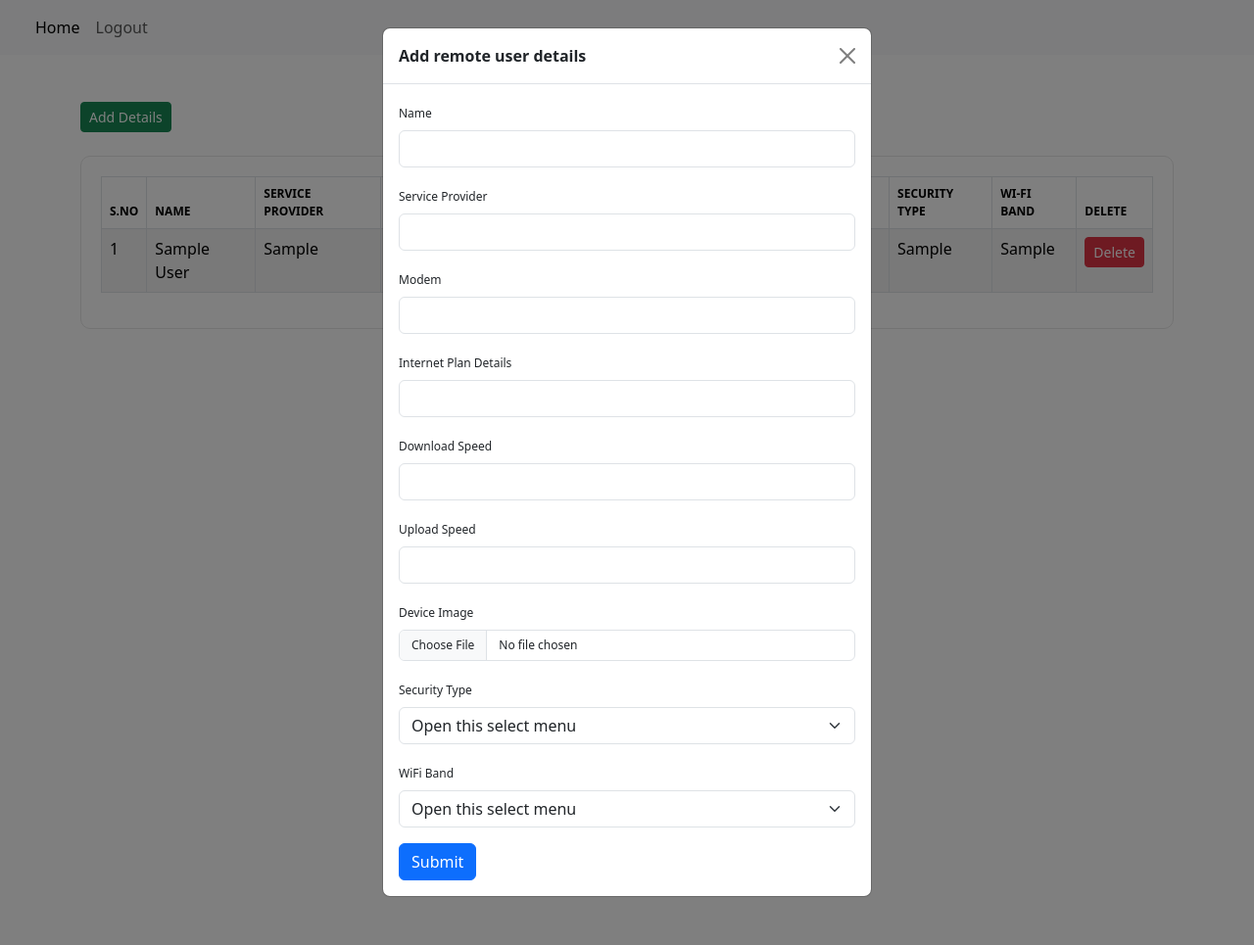
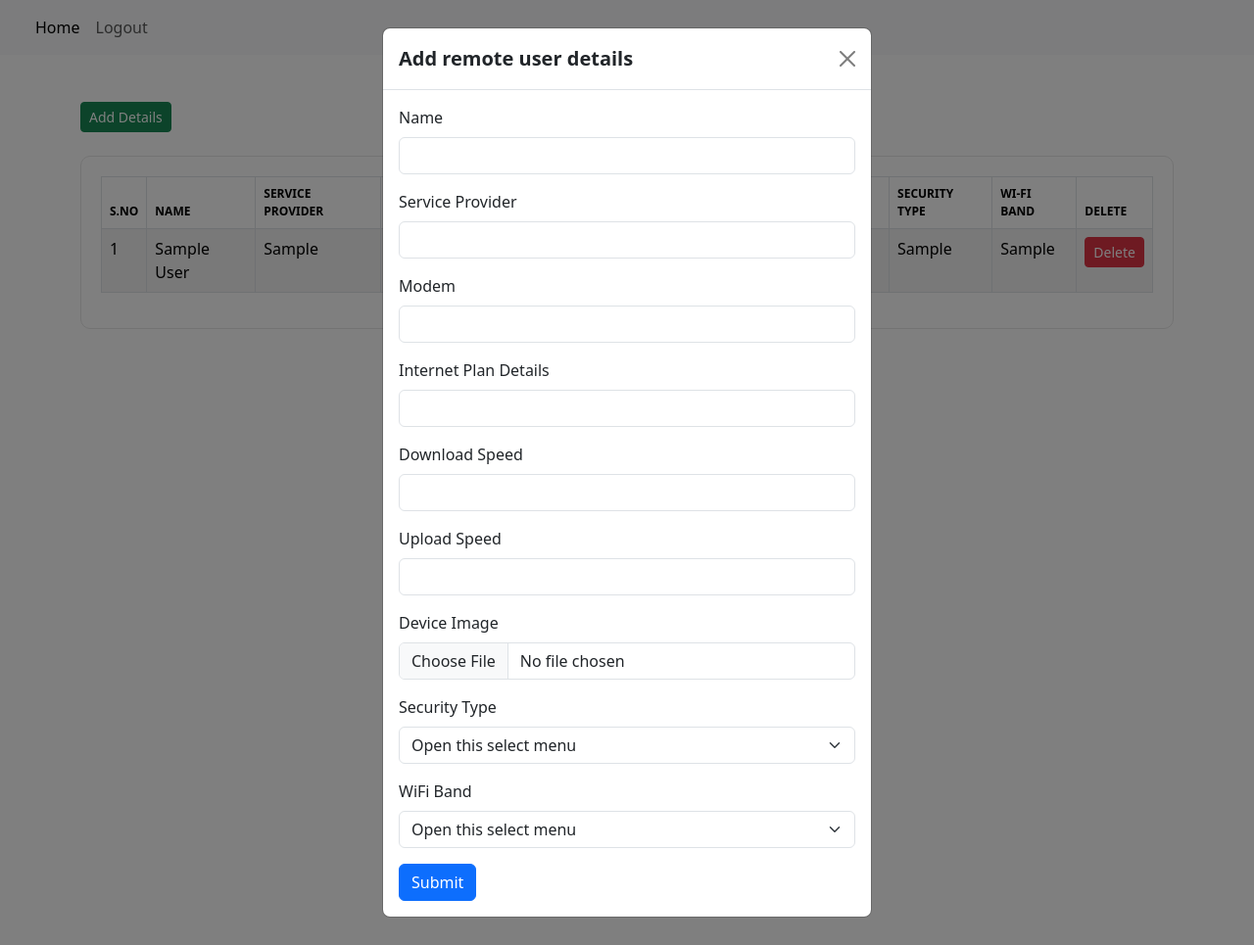
Before and after one commit to sidmrlazy/isocorp, a PHP site: page /remote-users/remote-user-details.php in a window 1280 px wide, after a click on "Add Details". Shown: the whole page at 98% size. Run offline with PHP 8.4, Linux system fonts and the light colour scheme; tables that the repository leaves empty or names only in its code hold one stand-in row (values such as "Sample post"); grey boxes marked "Sample" are stand-in pictures.

Commit message:
modified:   remote-users/remote-user-details.php

```diff
--- a/remote-users/remote-user-details.php
+++ b/remote-users/remote-user-details.php
@@ -6,7 +6,7 @@ include 'includes/connection.php';
 ?>
 <div class="container">
     <div class="mt-5">
-        <button data-bs-toggle="modal" data-bs-target="#exampleModal" type="submit" name="add-details" class="btn btn-sm btn-success">Add Details</button>
+        <button data-bs-toggle="modal" data-bs-target="#exampleModal" type="button" class="btn btn-sm btn-success">Add Details</button>
     </div>
 
     <!-- ======== ADD DETAIL MODAL ======== -->
@@ -14,36 +14,39 @@ include 'includes/connection.php';
         <div class="modal-dialog">
             <div class="modal-content">
                 <div class="modal-header">
-                    <h1 class="modal-title fs-5" id="exampleModalLabel" style="font-size: 16px !important; font-weight: 600 !important">Add remote user details</h1>
+                    <h1 class="modal-title fs-5" id="exampleModalLabel" style="font-size: 16px; font-weight: 600;">Add remote user details</h1>
                     <button type="button" class="btn-close" data-bs-dismiss="modal" aria-label="Close"></button>
                 </div>
                 <div class="modal-body">
                     <?php
                     if (isset($_POST['delete'])) {
+                        $fetched_ru_id = $_POST['fetched_ru_id'];
+                        $delete_query = "DELETE FROM `remote_user` WHERE ru_id = '$fetched_ru_id'";
+                        mysqli_query($connection, $delete_query);
                     }
-                    if ($_SERVER['REQUEST_METHOD'] == 'POST') {
+
+                    if ($_SERVER['REQUEST_METHOD'] == 'POST' && isset($_POST['ru_name'])) {
                         $ru_name = $_POST['ru_name'];
                         $ru_serv_prov = $_POST['ru_serv_prov'];
                         $ru_modem = $_POST['ru_modem'];
-                        $ru_ipd = $_POST['ru_ipd']; // Text input for internet plan
+                        $ru_ipd = $_POST['ru_ipd'];
                         $ru_dsp = $_POST['ru_dsp'];
                         $ru_usp = $_POST['ru_usp'];
                         $ru_sec_type = $_POST['ru_sec_type'];
                         $ru_band = $_POST['ru_band'];
 
-                        // ======== IMAGE UPLOAD ========
                         $target_dir = "assets/uploaded-image/";
                         $ru_image_name = basename($_FILES["ru_image"]["name"]);
-                        $target_file = $target_dir . time() . "_" . $ru_image_name;
+                        $unique_name = time() . "_" . $ru_image_name;
+                        $target_file = $target_dir . $unique_name;
 
                         if (move_uploaded_file($_FILES["ru_image"]["tmp_name"], $target_file)) {
-                            $ru_image_path = $target_file;
+                            $ru_image_path = $unique_name;
                         } else {
-                            echo "<script>console.log('Error uploading image.');</script>";
                             $ru_image_path = "";
+                            echo "<script>console.log('Image upload failed.');</script>";
                         }
 
-                        // ======== INSERT QUERY ========
                         $sql = "INSERT INTO remote_user (
                             ru_name, ru_serv_prov, ru_modem, ru_ipd,
                             ru_dsp, ru_usp, ru_image, ru_sec_type, ru_band
@@ -53,44 +56,44 @@ include 'includes/connection.php';
                         )";
 
                         if (mysqli_query($connection, $sql)) {
-                            echo "<div class='alert alert-success mb-3' role='alert'>User details added</div>";
+                            echo "<div class='alert alert-success mb-3' role='alert'>User details added successfully.</div>";
                         } else {
-                            echo "<script>console.log('Error: " . mysqli_error($connection) . "');</script>";
+                            echo "<div class='alert alert-danger mb-3'>Error: " . mysqli_error($connection) . "</div>";
                         }
                     }
                     ?>
 
                     <form action="" method="POST" enctype="multipart/form-data">
                         <div class="mb-3">
-                            <label for="ru_name" class="form-label" style="font-size: 12px;">Name</label>
+                            <label for="ru_name" class="form-label">Name</label>
                             <input name="ru_name" type="text" class="form-control" required>
                         </div>
                         <div class="mb-3">
-                            <label for="ru_serv_prov" class="form-label" style="font-size: 12px;">Service Provider</label>
+                            <label for="ru_serv_prov" class="form-label">Service Provider</label>
                             <input name="ru_serv_prov" type="text" class="form-control">
                         </div>
                         <div class="mb-3">
-                            <label for="ru_modem" class="form-label" style="font-size: 12px;">Modem</label>
+                            <label for="ru_modem" class="form-label">Modem</label>
                             <input name="ru_modem" type="text" class="form-control">
                         </div>
                         <div class="mb-3">
-                            <label for="ru_ipd" class="form-label" style="font-size: 12px;">Internet Plan Details</label>
+                            <label for="ru_ipd" class="form-label">Internet Plan Details</label>
                             <input name="ru_ipd" type="text" class="form-control">
                         </div>
                         <div class="mb-3">
-                            <label for="ru_dsp" class="form-label" style="font-size: 12px;">Download Speed</label>
+                            <label for="ru_dsp" class="form-label">Download Speed</label>
                             <input name="ru_dsp" type="text" class="form-control">
                         </div>
                         <div class="mb-3">
-                            <label for="ru_usp" class="form-label" style="font-size: 12px;">Upload Speed</label>
+                            <label for="ru_usp" class="form-label">Upload Speed</label>
                             <input name="ru_usp" type="text" class="form-control">
                         </div>
                         <div class="mb-3">
-                            <label for="ru_image" class="form-label" style="font-size: 12px;">Device Image</label>
-                            <input name="ru_image" type="file" class="form-control" style="font-size: 12px;">
+                            <label for="ru_image" class="form-label">Device Image</label>
+                            <input name="ru_image" type="file" class="form-control">
                         </div>
                         <div class="mb-3">
-                            <label for="ru_sec_type" class="form-label" style="font-size: 12px;">Security Type</label>
+                            <label for="ru_sec_type" class="form-label">Security Type</label>
                             <select name="ru_sec_type" class="form-select">
                                 <option selected disabled>Open this select menu</option>
                                 <option value="WEP">WEP</option>
@@ -101,7 +104,7 @@ include 'includes/connection.php';
                             </select>
                         </div>
                         <div class="mb-3">
-                            <label for="ru_band" class="form-label" style="font-size: 12px;">WiFi Band</label>
+                            <label for="ru_band" class="form-label">WiFi Band</label>
                             <select name="ru_band" class="form-select">
                                 <option selected disabled>Open this select menu</option>
                                 <option value="Dual Band (2.4Ghz/5Ghz)">Dual Band (2.4Ghz/5Ghz)</option>
@@ -112,9 +115,6 @@ include 'includes/connection.php';
                         <button type="submit" class="btn btn-primary">Submit</button>
                     </form>
                 </div>
-                <!-- <div class="modal-footer">
-                    <button type="button" class="btn btn-secondary" data-bs-dismiss="modal">Close</button>
-                </div> -->
             </div>
         </div>
     </div>
@@ -143,9 +143,11 @@ include 'includes/connection.php';
                     $fetch = "SELECT * FROM remote_user";
                     $fetch_r = mysqli_query($connection, $fetch);
                     $count = 1;
-                    while ($row = mysqli_fetch_assoc($fetch_r)) { ?>
+                    while ($row = mysqli_fetch_assoc($fetch_r)) {
+                        $ru_image = !empty($row['ru_image']) ? "assets/uploaded-image/" . $row['ru_image'] : "";
+                        ?>
                         <tr>
-                            <td><?php echo $count; ?></td>
+                            <td><?php echo $count++; ?></td>
                             <td><?php echo htmlspecialchars($row['ru_name']); ?></td>
                             <td><?php echo htmlspecialchars($row['ru_serv_prov']); ?></td>
                             <td><?php echo htmlspecialchars($row['ru_modem']); ?></td>
@@ -153,21 +155,22 @@ include 'includes/connection.php';
                             <td><?php echo htmlspecialchars($row['ru_dsp']); ?></td>
                             <td><?php echo htmlspecialchars($row['ru_usp']); ?></td>
                             <td>
-                                <img src="<?php echo htmlspecialchars($row['ru_image']); ?>" width="60" alt="Device Image">
+                                <?php if (!empty($ru_image)) : ?>
+                                    <img src="<?php echo $ru_image ?>" width="60" alt="Device Image">
+                                <?php else : ?>
+                                    N/A
+                                <?php endif; ?>
                             </td>
                             <td><?php echo htmlspecialchars($row['ru_sec_type']); ?></td>
                             <td><?php echo htmlspecialchars($row['ru_band']); ?></td>
                             <td>
                                 <form action="" method="POST">
-                                    <input type="text" name="fetched_ru_id" value="<?php echo htmlspecialchars($row['ru_id']); ?>" hidden>
+                                    <input type="hidden" name="fetched_ru_id" value="<?php echo $row['ru_id']; ?>">
                                     <button type="submit" name="delete" class="btn btn-sm btn-danger">Delete</button>
                                 </form>
                             </td>
                         </tr>
-                    <?php
-                        $count++;
-                    }
-                    ?>
+                    <?php } ?>
                 </tbody>
             </table>
         </div>
```
